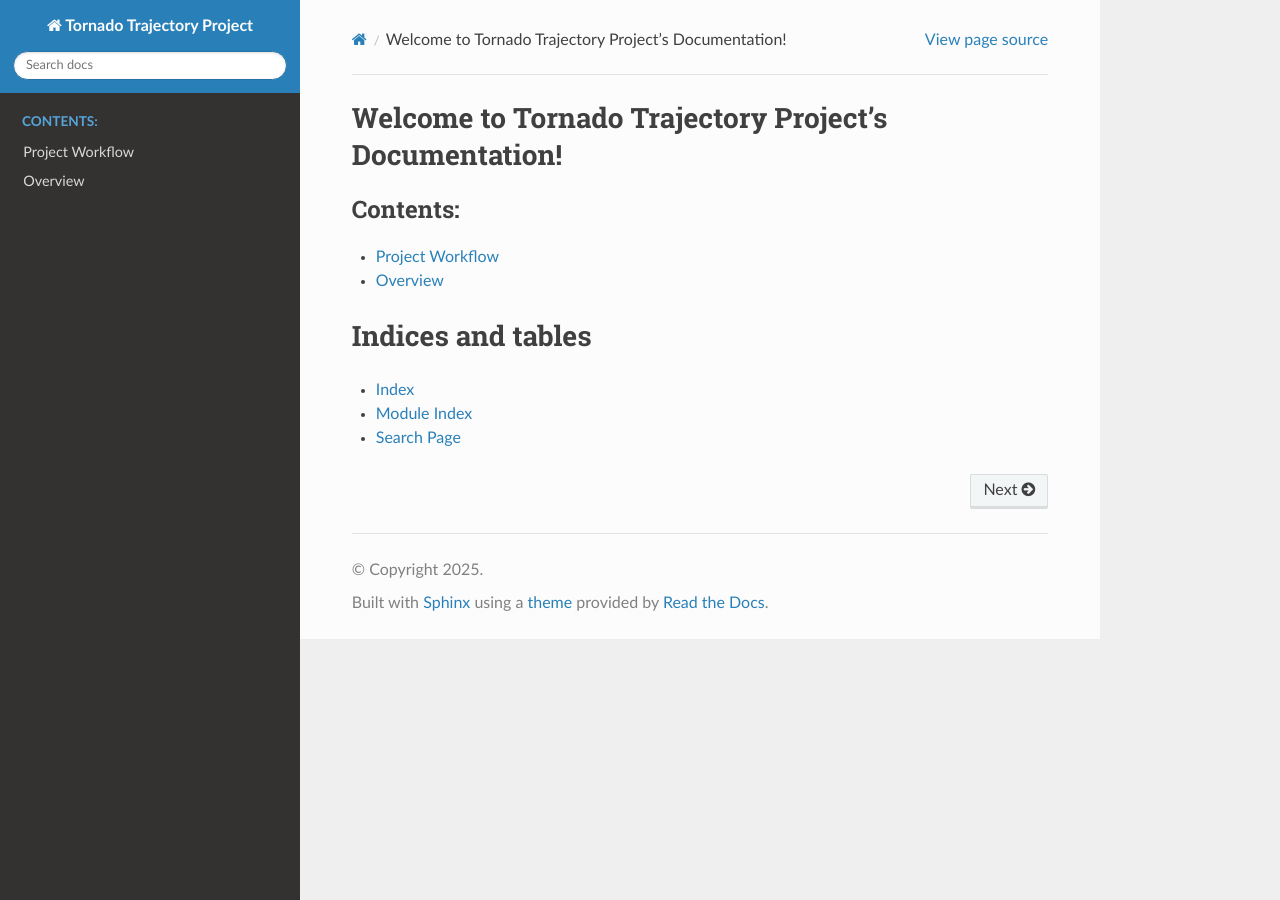
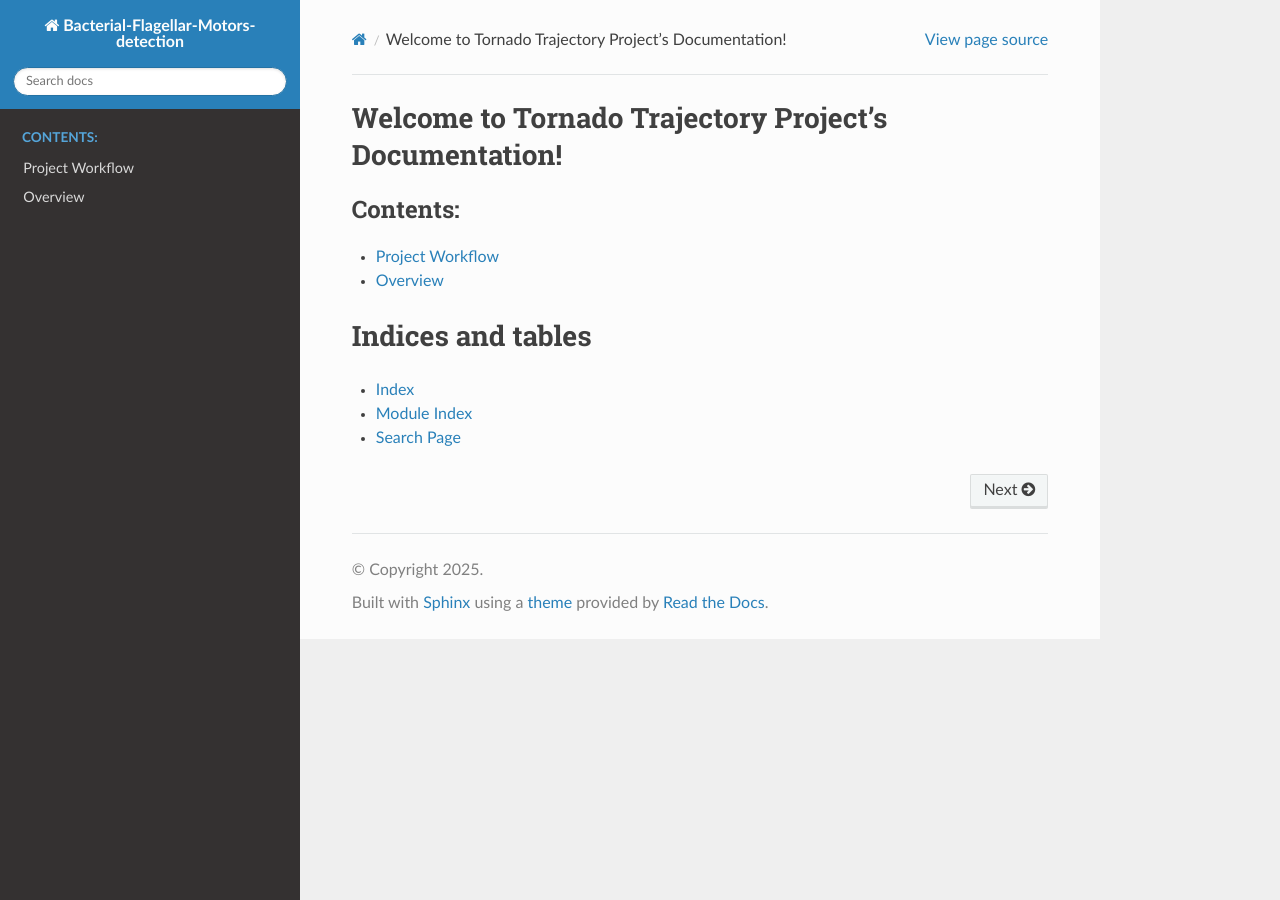
Before and after one commit to yassin1705/Bacterial-Flagellar-Motors-detection, a Sphinx documentation site: the page built from docs/index.rst, in a window 1280 px wide. Built offline with Sphinx 7.4.7 and the Read the Docs theme 3.1.0, drawn with Linux system fonts in a browser that asks for light colours.

Commit message:
Update conf.py

```diff
--- a/docs/conf.py
+++ b/docs/conf.py
@@ -3,7 +3,7 @@ import sys
 sys.path.insert(0, os.path.abspath('..'))
 
 # -- Project information -----------------------------------------------------
-project = 'Tornado Trajectory Project'
+project = 'Bacterial-Flagellar-Motors-detection'
 copyright = '2025'
 author = 'yassine'
 
```
